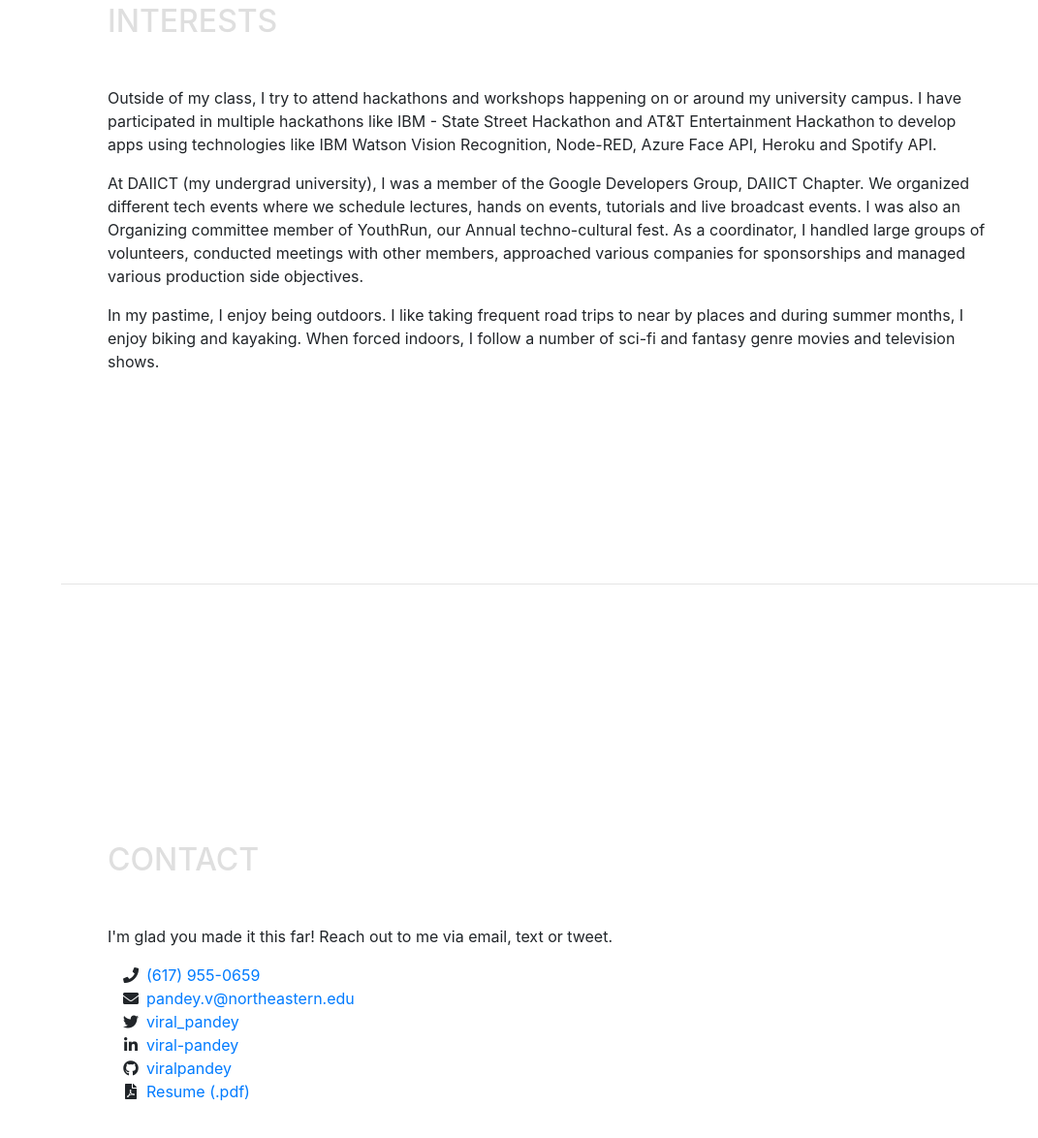
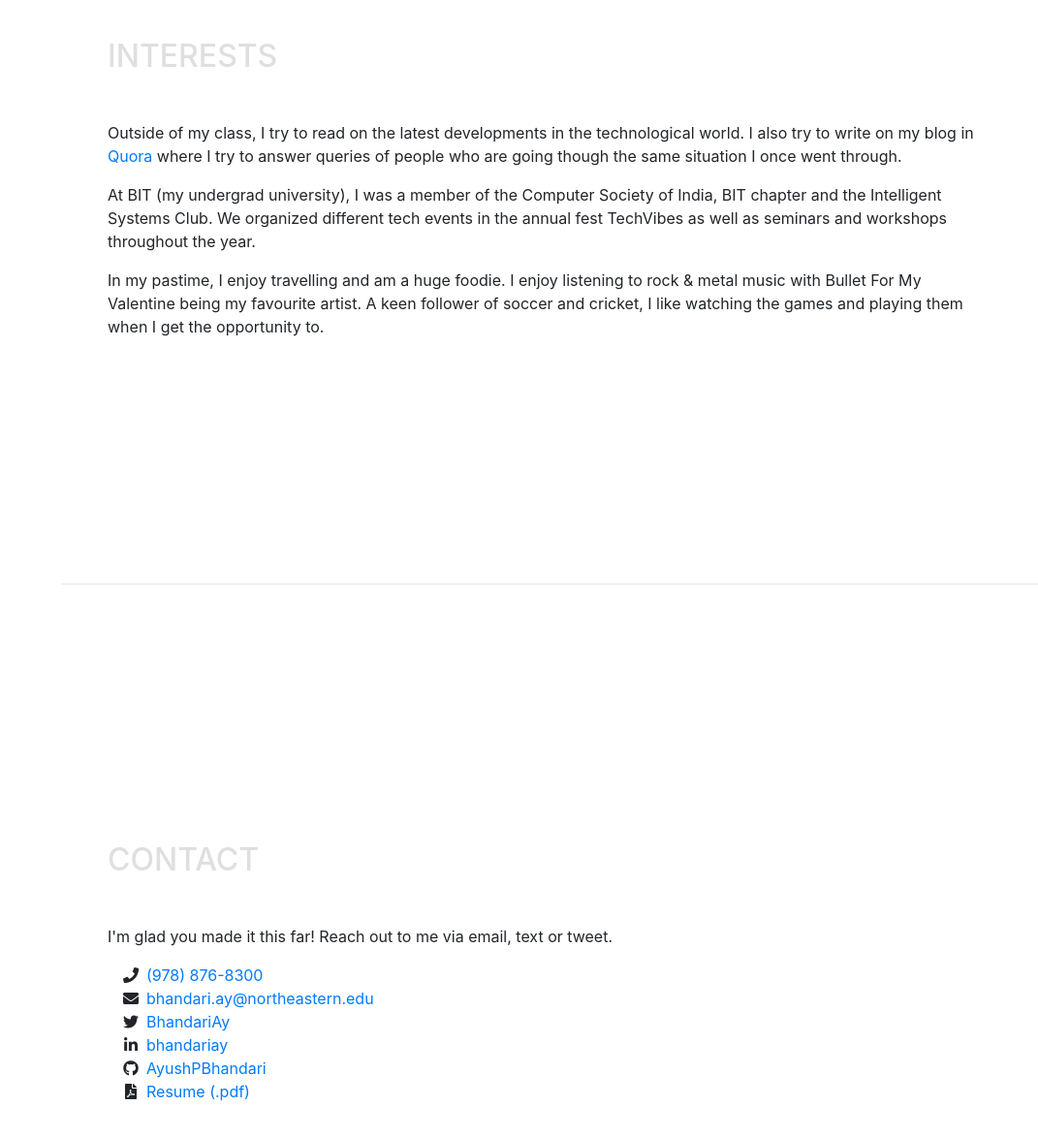
Before and after one commit to AyushPBhandari/AyushPBhandari.github.io, a website with bundled scripts: page index.html in a window 1280 px wide. Shown: the part 5977-7151 px from the top of the page at 97% size, without its empty margins (209-1280 px from the left). Built offline with nearby package versions, Linux system fonts and the light colour scheme; a web font is replaced by a local one.

Commit message:
Update index.html

```diff
--- a/index.html
+++ b/index.html
@@ -356,15 +356,13 @@
           <li>
             <i class="fa-li fa fa-check"></i>
             MySQL, SQLServer</li>
+          <li>
             <i class="fa-li fa fa-check"></i>
             Amazon Web Services, Microsoft Azure, Google Colab</li>
           <li>
             <i class="fa-li fa fa-check"></i>
             Visual Studio, RStudio, Jupyter Notebook, Azure Data Studio, Microsoft SQL Server Management Studio</li>
-          <li>
-            <i class="fa-li fa fa-check"></i>
-            Regression, Clustering, Classification, Dimensionality Reduction, Topic Modeling, Deep Learning, Hypothesis Testing</li>
-          <li>
+         <li>
             <i class="fa-li fa fa-check"></i>
             Git</li>
         </ul>
@@ -383,13 +381,13 @@
       <div class="w-100">
         <h2 class="mb-5">Interests</h2>
         <p>
-          Outside of my class, I try to attend hackathons and workshops happening on or around my university campus. I have participated in multiple hackathons like IBM - State Street Hackathon and AT&amp;T Entertainment Hackathon to develop apps using technologies like IBM Watson Vision Recognition, Node-RED, Azure Face API, Heroku and Spotify API.
+          Outside of my class, I try to read on the latest developments in the technological world. I also try to write on my blog in <a href="https://www.quora.com/profile/Ayush-Bhandari-3">Quora</a> where I try to answer queries of people who are going though the same situation I once went through.
         </p>
         <p>
-          At DAIICT (my undergrad university), I was a member of the Google Developers Group, DAIICT Chapter. We organized different tech events where we schedule lectures, hands on events, tutorials and live broadcast events. I was also an Organizing committee member of YouthRun, our Annual techno-cultural fest. As a coordinator, I handled large groups of volunteers, conducted meetings with other members, approached various companies for sponsorships and managed various production side objectives.
+          At BIT (my undergrad university), I was a member of the Computer Society of India, BIT chapter and the Intelligent Systems Club. We organized different tech events in the annual fest TechVibes as well as seminars and workshops throughout the year.
         </p>
         <p>
-          In my pastime, I enjoy being outdoors. I like taking frequent road trips to near by places and during summer months, I enjoy biking and kayaking. When forced indoors, I follow a number of sci-fi and fantasy genre movies and television shows.
+          In my pastime, I enjoy travelling and am a huge foodie. I enjoy listening to rock &amp; metal music with Bullet For My Valentine being my favourite artist. A keen follower of soccer and cricket, I like watching the games and playing them when I get the opportunity to.
         </p>
         <!--
         <p>Apart from being a web developer, I enjoy most of my time being outdoors. In the winter, I am an avid skier and novice ice climber. During the warmer months here in Colorado, I enjoy mountain biking, free climbing, and kayaking.</p>
@@ -407,27 +405,27 @@
           <ul class="fa-ul mb-0">
             <li>
               <i class="fa-li fas fa-phone"></i>
-              <a href="tel:+16179550659">(617) 955-0659</a>
+              <a href="tel:+19788768300">(978) 876-8300</a>
             </li>
             <li>
               <i class="fa-li fas fa-envelope"></i>
-              <a href="mailto:pandey.v@northeastern.edu">pandey.v@northeastern.edu</a>
+              <a href="mailto:bhandari.ay@northeastern.edu">bhandari.ay@northeastern.edu</a>
             </li>
             <li>
               <i class="fa-li fab fa-twitter"></i>
-              <a href="https://www.twitter.com/viral_pandey/">viral_pandey</a>
+              <a href="https://www.twitter.com/BhandariAy">BhandariAy</a>
             </li>
             <li>
               <i class="fa-li fab fa-linkedin-in"></i>
-              <a href="https://www.linkedin.com/in/viral-pandey/">viral-pandey</a>
+              <a href="https://www.linkedin.com/in/bhandariay/">bhandariay</a>
             </li>
             <li>
               <i class="fa-li fab fa-github"></i>
-              <a href="https://www.github.com/viralpandey/">viralpandey</a>
+              <a href="https://www.github.com/AyushPBhandariy/">AyushPBhandari</a>
             </li>
             <li>
               <i class="fa-li fas fa-file-pdf"></i>
-              <a href="data/viral_pandey_resume.pdf" target="_blank">Resume (.pdf)</a>
+              <a href="data/Ayush_Bhandari_Resume.pdf" target="_blank">Resume (.pdf)</a>
             </li>
           </ul>
       </div>
```
